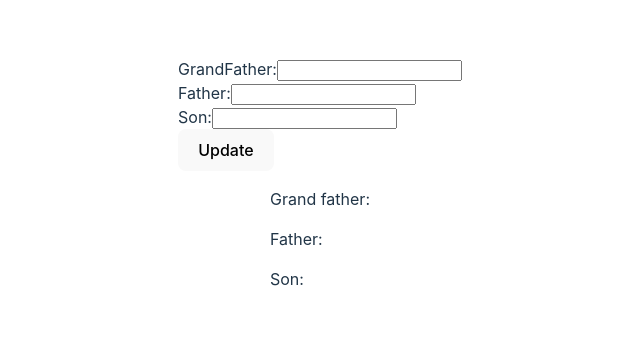
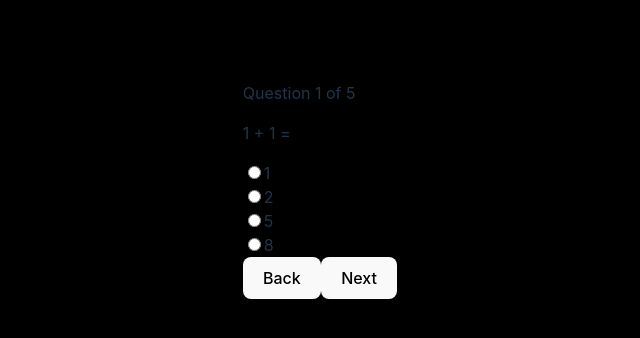
Before and after one commit to slade77777/reactjs-2310, a React (Vite) app: page / in a window 1280 px wide. Shown: the part 218-556 px from the top of the page, without its empty margins (320-960 px from the left). Built offline with nearby package versions, Linux system fonts and the light colour scheme.

Commit message:
react context

```diff
--- a/src/App.tsx
+++ b/src/App.tsx
@@ -1,88 +1,71 @@
 import './App.css'
 import {createContext, useContext, useState} from "react";
-import {useForm} from "react-hook-form";
+import Quiz from "./components/Quiz.tsx";
 
-type Family = {
-  grandFather: string,
-  father: string,
-  child: string
-}
-
-const FamilyContext = createContext({})
-
-const FormFamily = ({saveInformation}: {saveInformation: (val: Family) => void}) => {
-
-  const context = useContext(FamilyContext)
-  const {
-    register,
-    handleSubmit,
-    watch,
-    formState: {errors},
-  } = useForm()
-  const onSubmit = (data: Family) => {
-    context.setFamily(data)
+export const PointContext = createContext<any>({})
+export const questionList = [
+  {
+    question: '1 + 1 = ',
+    options: [
+      1 , 2 , 5, 8
+    ],
+    answer: 2
+  },
+  {
+    question: '2 + 2 = ',
+    options: [
+      1 , 2 , 4, 8
+    ],
+    answer: 4
+  },
+  {
+    question: '3 + 3 = ',
+    options: [
+      1 , 2 , 6, 8
+    ],
+    answer: 6
+  },
+  {
+    question: '3 + 1 = ',
+    options: [
+      1 , 4 , 6, 8
+    ],
+    answer: 4
+  },
+  {
+    question: '3 + 5 = ',
+    options: [
+      1 , 2 , 6, 8
+    ],
+    answer: 8
   }
-
-  return <div>
-    <form onSubmit={handleSubmit(onSubmit)} >
-      <div>
-        <label>GrandFather:</label>
-        <input type="text" {...register('grandFather')}/>
-      </div>
-      <div/>
-      <label>Father:</label>
-      <input type="text" {...register('father')}/>
-      <div/>
-      <label>Son:</label>
-      <input type="text" {...register('child')}/>
-      <div />
-      <button type="submit">Update</button>
-    </form>
-  </div>
-}
-
-const ChildInformation = () => {
-  const context = useContext(FamilyContext)
-  return <div>
-    {/*Show child information*/}
-    <p>Son: {context.family.child}</p>
-  </div>
-}
-
-const ParentInformation = () => {
-  const context = useContext(FamilyContext)
-  return <div>
-    {/*Show father information*/}
-    <p>Father: {context.family.father}</p>
-    <ChildInformation/>
-  </div>
-}
-
-const FamilyInformation = () => {
-  const context = useContext(FamilyContext)
-  return <div>
-    {/*Show grandfather information*/}
-    <p>Grand father: {context?.family?.grandFather}</p>
-    <ParentInformation />
-  </div>
-}
+]
 
 function App() {
-  const [family, setFamily] = useState({
-    grandFather: '',
-    father: '',
-    child: ''
-  })
+  // const [family, setFamily] = useState({
+  //   grandFather: '',
+  //   father: '',
+  //   child: ''
+  // })
+  //
+  // console.log(family);
+  // declare information
+  // return (
+  //   <FamilyContext.Provider value={{family, setFamily}}>
+  //     <div style={{display: 'flex', flexDirection: 'column', alignItems: 'center', justifyContent: 'center', width: '100vw'}}>
+  //       <FormFamily saveInformation={setFamily} />
+  //       <FamilyInformation />
+  //     </div>
+  //   </FamilyContext.Provider>
+  // )
+  const [currentQuestion, setCurrentQuestion] = useState(0)
+  const [answers, setAnswers] = useState<number[]>([]) // [1, 3 ,4,7]
+  console.log(`answers: ${answers}`);
 
-  console.log(family);
-  // declare information
   return (
-    <FamilyContext.Provider value={{family, setFamily}}>
-      <div style={{display: 'flex', flexDirection: 'column', alignItems: 'center', justifyContent: 'center', width: '100vw'}}>
-        <FormFamily saveInformation={setFamily} />
-        <FamilyInformation />
-      </div>
-    </FamilyContext.Provider>
+    <PointContext.Provider value={{currentQuestion , setCurrentQuestion, setAnswers, answers}}>
+      <Quiz  />
+    </PointContext.Provider>
   )
 }
 
--- a/src/components/Quiz.tsx
+++ b/src/components/Quiz.tsx
@@ -6,17 +6,28 @@ const QuestionComponent = () => {
   const pointContext = useContext(PointContext)
   const question = questionList[pointContext.currentQuestion];
   const [choice, setChoice] = useState<number>();
-  console.log(pointContext);
+  const listChoice = pointContext.answers;
+  const choosingAnswer = choice || listChoice[pointContext.currentQuestion];
 
   function submit() {
+    // [1,5]
+    // -> [1, 5, 6]
+    pointContext.setAnswers((prevState: number[]) => {
+      const newAnswers = [...prevState];
+      newAnswers[pointContext.currentQuestion] = choosingAnswer;
+      return newAnswers
+    });
     // right choice
     if (choice === question.answer) {
-      pointContext.handleNextButton?.()
-      pointContext.increasePoint?.();
+      pointContext.setCurrentQuestion((prevState: number) => prevState + 1)
     } else {
-      pointContext.handleNextButton?.()
+      pointContext.setCurrentQuestion((prevState: number) => prevState + 1)
     }
     setChoice(undefined);
+  }
+
+  function backQuestion() {
+    pointContext.setCurrentQuestion((prevState: number) => prevState - 1)
   }
 
   return <div>
@@ -24,27 +35,32 @@ const QuestionComponent = () => {
     <p>{question.question}</p>
     {
       question.options.map((option, index) => <div>
-        <input key={index} type="radio" name="question" value={option} checked={option === choice}
+        <input key={index} type="radio" name="question" value={option} checked={option === choosingAnswer}
                onChange={() => setChoice(option)}/>{option}
       </div>)
     }
     <div/>
+    <button onClick={backQuestion}>Back</button>
     <button onClick={submit}>Next</button>
   </div>
 }
 
 const ResultComponent = () => {
   const pointContext = useContext(PointContext)
-
-  return <div>You got {pointContext.point} of {questionList.length} points</div>
+  console.log(pointContext.answers);
+  let point = 0;
+  pointContext.answers.forEach((answer: number, index: number) => {
+    if (answer === questionList[index].answer) {
+      point++
+    }
+  })
+  return <div>You got {point} of {questionList.length} points</div>
 }
 
 
 const Quiz = () => {
 
   const pointContext = useContext(PointContext)
-
-  console.log(pointContext);
 
   return <div style={{
     backgroundColor: 'black',
```
